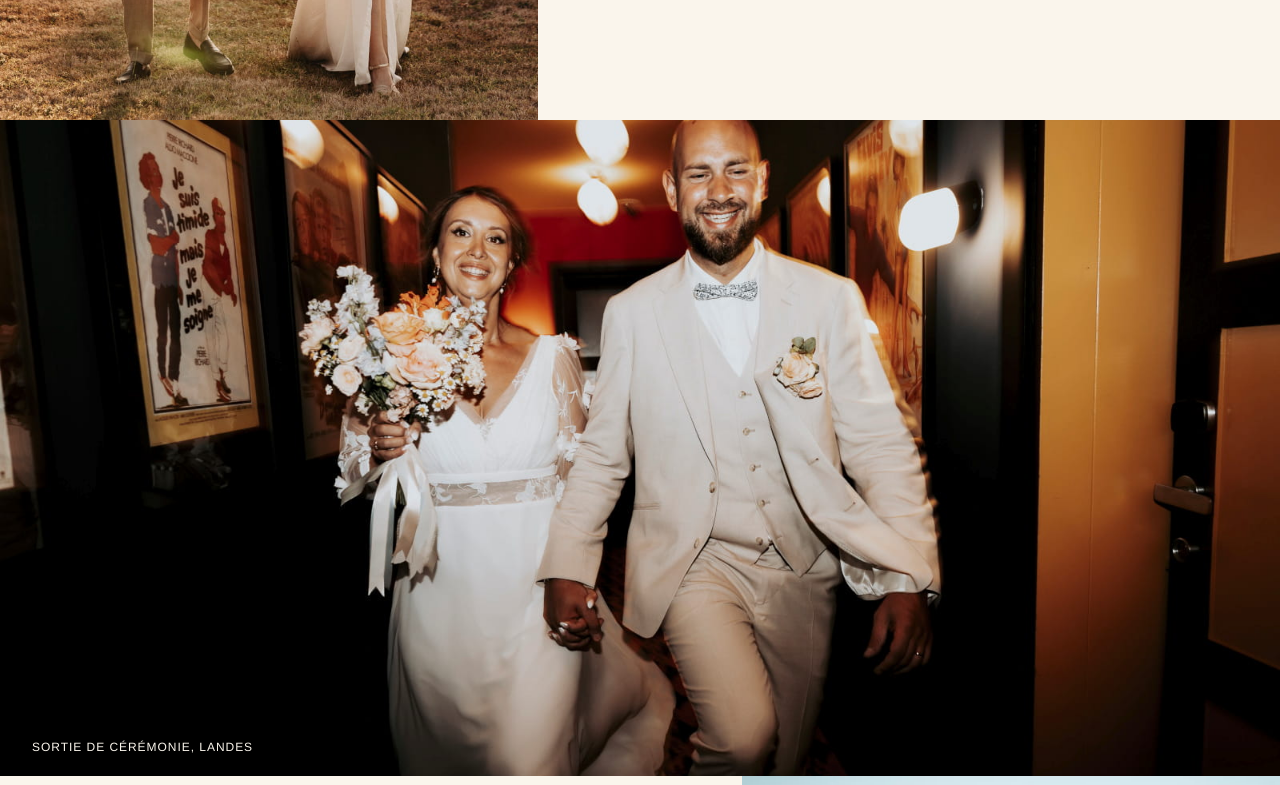
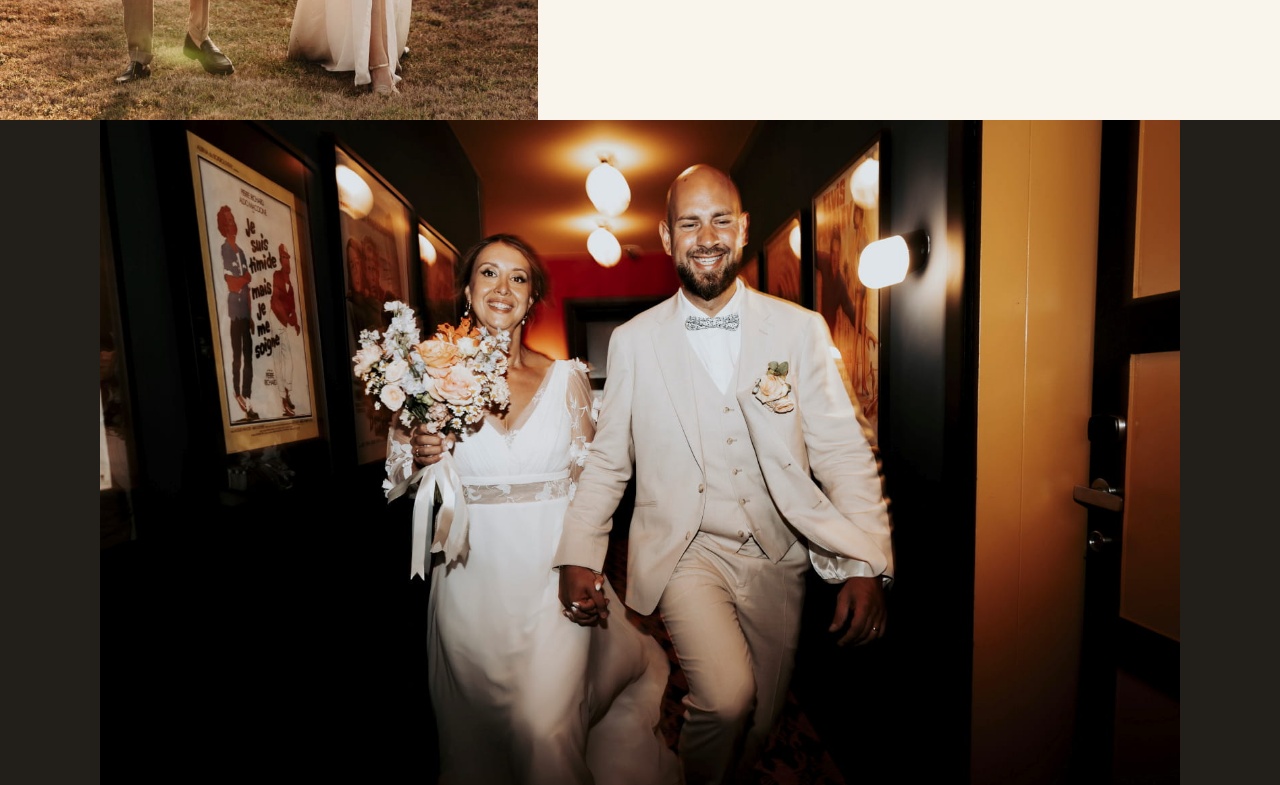
Before and after one commit to saslandeco-cmyk/tioto-photographe, a Next.js app: page / in a window 1280 px wide. Shown: the part 2820-3605 px from the top of the page. Built offline with nearby package versions, Linux system fonts and the light colour scheme.

Commit message:
Add files via upload

```diff
--- a/app/components/PhotoBanner.module.css
+++ b/app/components/PhotoBanner.module.css
@@ -1,15 +1,14 @@
 .section {
   position: relative;
-  height: 82vh;
-  min-height: 420px;
-  max-height: 760px;
+  width: 100%;
+  aspect-ratio: 16 / 9;
   overflow: hidden;
   background: var(--ink);
 }
 
 .photo {
-  object-fit: cover;
-  object-position: 50% 35%;
+  object-fit: contain;
+  object-position: 50% 50%;
 }
 
 .caption {
```
